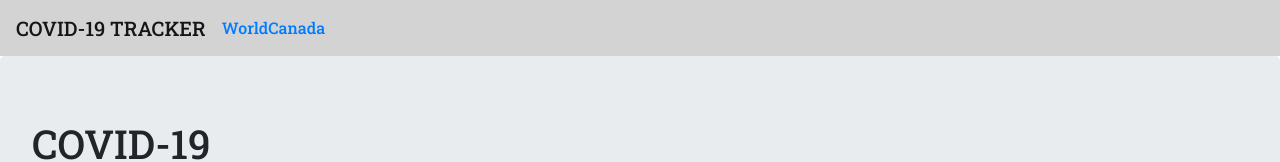
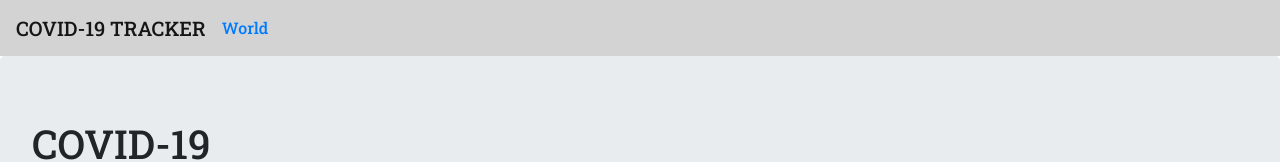
Before and after one commit to Balkirat/covid-19, a React (Create React App) app: page / in a window 1280 px wide. Shown: the top 162 px of the page. Built offline with nearby package versions, Linux system fonts and the light colour scheme; no server answers.

Commit message:
removed canada page

```diff
--- a/src/Components/Header/header.js
+++ b/src/Components/Header/header.js
@@ -22,9 +22,9 @@ class Header extends Component {
                   </Nav>
                 </Link>
                 <Link style={{ textDecoration: "none" }} to="/canada">
-                <Nav className="header__link--color">
+                {/* <Nav className="header__link--color">
                   Canada
-                </Nav>
+                </Nav> */}
                 </Link>
               </Nav>
             </div>
```
